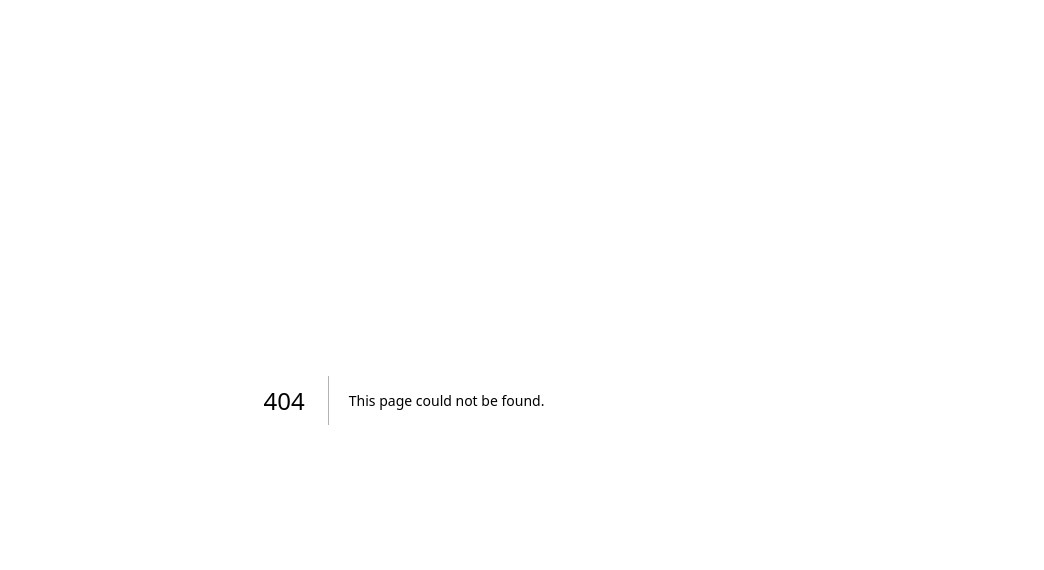
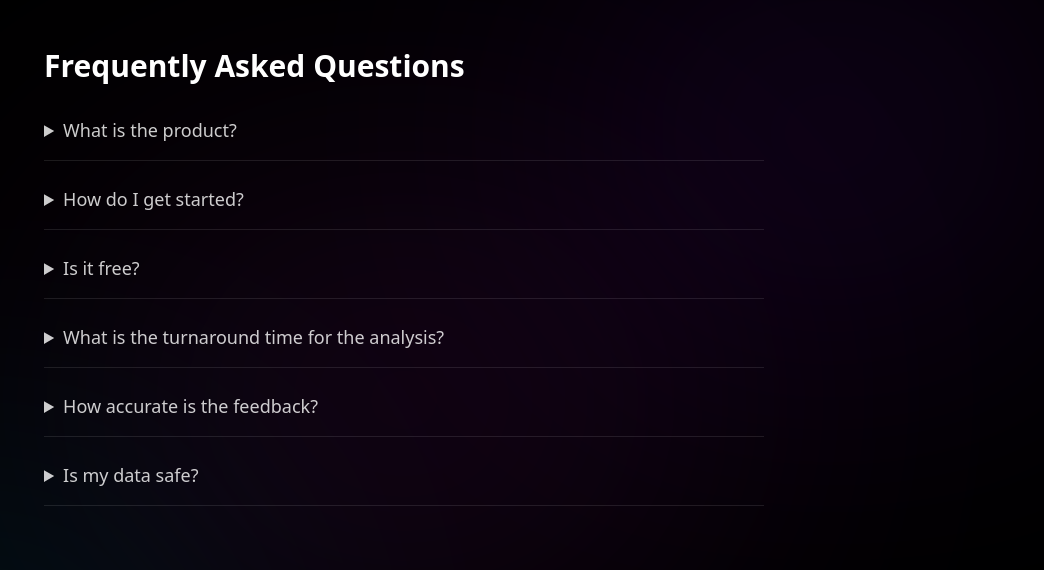
Before and after one commit to asgerami/cvsmart, a Next.js app in the folder frontend/: page /faq in a window 1280 px wide. Before the commit this address had no page. Shown: the top 570 px of the page, without its empty margins (236-1280 px from the left). Built offline with nearby package versions, Linux system fonts and the light colour scheme.

Commit message:
Add FAQ page

```diff
--- /dev/null
+++ b/frontend/src/app/faq/page.tsx
@@ -0,0 +1,56 @@
+export default function FAQPage() {
+    const faqs = [
+      {
+        question: "What is the product?",
+        answer: "Our product helps you build better CVs using smart AI analysis and suggestions.",
+      },
+      {
+        question: "How do I get started?",
+        answer: "You can start by uploading your CV on the home page. We'll analyze it and give personalized tips.",
+      },
+      {
+        question: "Is it free?",
+        answer: "Yes, our basic CV review is free. Premium features are coming soon.",
+      },
+      {
+        question: "What is the turnaround time for the analysis?",
+        answer: "Our AI takes just a few seconds to analyze your CV and give feedback, but the depth of the analysis may vary depending on the length and complexity of your CV.",
+      },
+      {
+        question: "How accurate is the feedback?",
+        answer: "Our AI is trained on thousands of CVs and can provide highly accurate and personalized feedback, but human review is still recommended for critical applications.",
+      },
+      {
+        question: "Is my data safe?",
+        answer: "Yes, we prioritize your privacy. All data is processed securely, and we don't store your personal information after the analysis is complete.",
+      },
+    ];
+
+    return (
+      <div className="min-h-screen bg-black text-white relative z-10">
+        <div className="fixed inset-0 z-0">
+        <div className="absolute top-0 right-0 w-1/3 h-1/3 bg-purple-600 rounded-full filter blur-[150px] opacity-20"></div>
+        <div className="absolute bottom-0 left-0 w-1/3 h-1/3 bg-cyan-500 rounded-full filter blur-[150px] opacity-20"></div>
+        <div className="absolute top-1/2 left-1/2 transform -translate-x-1/2 -translate-y-1/2 w-1/2 h-1/2 bg-fuchsia-500 rounded-full filter blur-[150px] opacity-10"></div>
+      </div>
+
+
+        {/* Content */}
+        <div className="max-w-3xl mx-auto py-12 px-6 relative z-10">
+          <h1 className="text-3xl font-bold mb-8">Frequently Asked Questions</h1>
+          <div className="space-y-6">
+            {faqs.map((faq, index) => (
+              <div key={index} className="border-b border-white/10 pb-4">
+                <details className="group">
+                  <summary className="cursor-pointer text-lg font-medium text-white/80 group-open:text-white">
+                    {faq.question}
+                  </summary>
+                  <p className="mt-2 text-white/60">{faq.answer}</p>
+                </details>
+              </div>
+            ))}
+          </div>
+        </div>
+      </div>
+    );
+  }
--- a/frontend/src/app/page.tsx
+++ b/frontend/src/app/page.tsx
@@ -368,13 +368,14 @@ export default function Home() {
               </div>
             </div>
 
+
 <div>
   <h4 className="text-lg font-semibold mb-6">Product</h4>
   <ul className="space-y-4">
     {["Features", "FAQ"].map((item) => (
       <li key={item}>
         <Link
-                      href="#"
+          href={item === "FAQ" ? "/faq" : "#"}
           className="text-white/70 hover:text-white transition-colors"
         >
           {item}
@@ -383,6 +384,7 @@ export default function Home() {
     ))}
   </ul>
 </div>
+
 
             <div>
               <h4 className="text-lg font-semibold mb-6">Team Details</h4>
```
Lines whose indentation alone changed are shown as unchanged.
